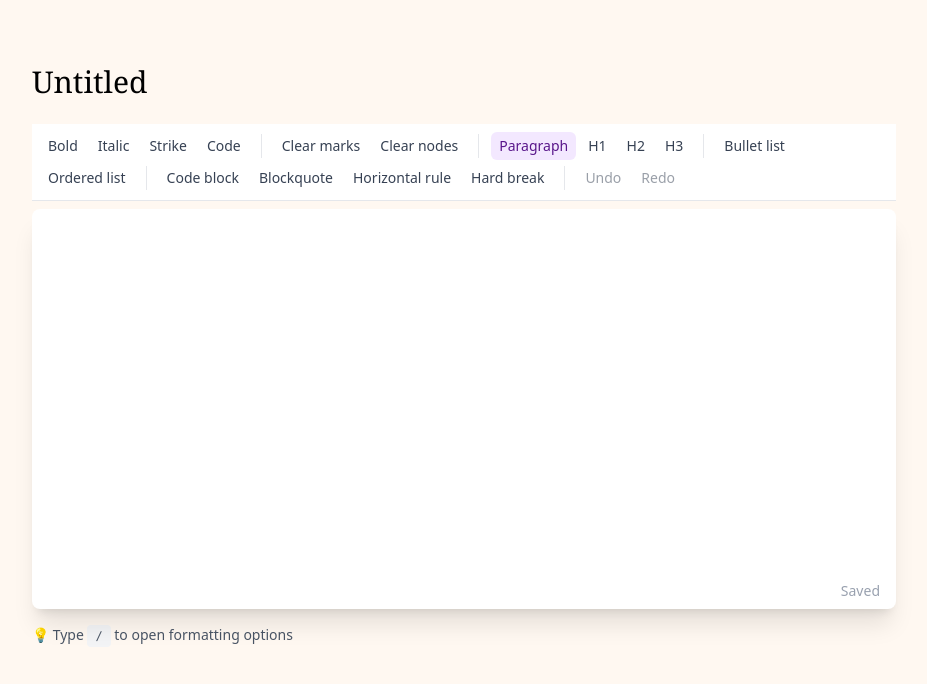
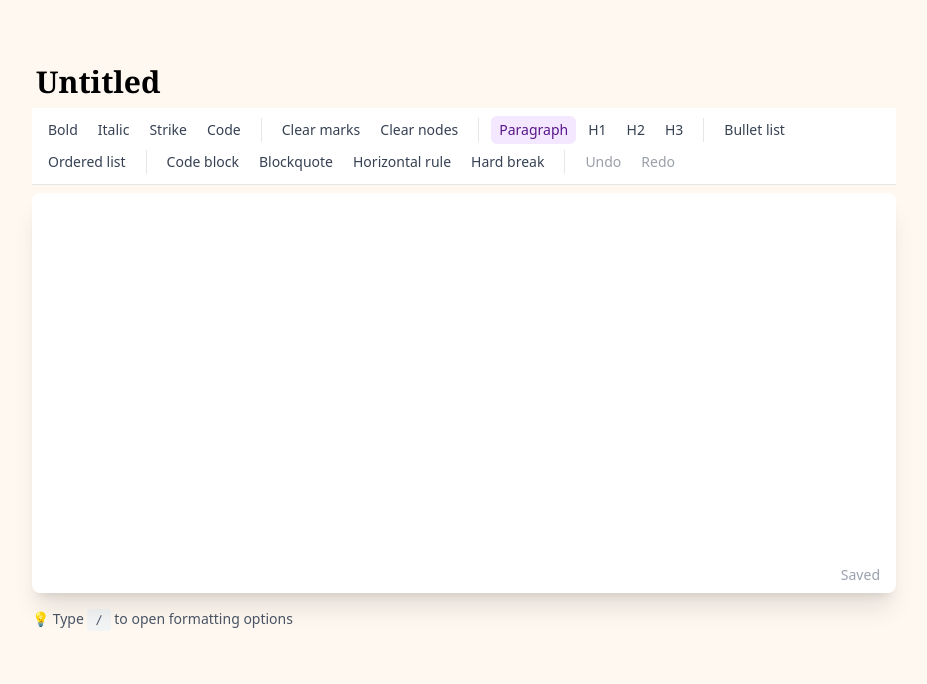
Before and after one commit to friskkle/memou, a Next.js app: page /journal in a window 1280 px wide. Shown: the top 684 px of the page, without its empty margins (176-1103 px from the left). Built offline with nearby package versions, Linux system fonts and the light colour scheme; no server answers; the database is empty.

Commit message:
fixed sizing and refactored title for renaming

```diff
--- a/src/app/globals.css
+++ b/src/app/globals.css
@@ -40,5 +40,11 @@
 
 html, body {
   @apply bg-cream;
-  min-height: 100%;
+  height: 100%;
+  margin: 0;
 }
+
+body {
+  display: flex;
+  flex-direction: column;
+}
--- a/src/app/journal/page.tsx
+++ b/src/app/journal/page.tsx
@@ -19,8 +19,7 @@ export default async function Journal(): Promise<React.ReactElement> {
 
   return (
     <div className="max-w-4xl mx-auto p-4 relative">
-      <h1 className="font-serif text-3xl mb-6">{title}</h1>
-      <TextEditor initialContent={content} updateEntry={saveEntry}/>
+      <TextEditor title={title} initialContent={content} updateEntry={saveEntry}/>
 
       {/* Helper text */}
       <div className='width-full flex justify-between'>
--- a/src/app/page.tsx
+++ b/src/app/page.tsx
@@ -3,7 +3,7 @@ import { PrimaryButton } from "../components/elements/PrimaryButton";
 
 export default function Home() {
   return (
-    <div className="font-sans bg-cream grid grid-rows-[20px_1fr_20px] items-center justify-items-center min-h-screen p-8 pb-20 gap-16 sm:p-20">
+    <div className="flex-1 font-sans grid grid-rows-[20px_1fr_20px] items-center justify-items-center p-8 pb-20 gap-16 sm:p-20">
       <main className="flex flex-col gap-[32px] row-start-2 items-center">
         <h1 className="font-serif text-5xl sm:text-6xl font-medium text-center">
           Welcome to <span className="italic">Memou</span>
--- a/src/components/editor/editor.tsx
+++ b/src/components/editor/editor.tsx
@@ -186,7 +186,7 @@ function MenuBar({ editor }: { editor: Editor }) {
   )
 }
 
-export const TextEditor = ({ initialContent, updateEntry }: { initialContent: string, updateEntry: (newContent: string) => Promise<void> }) => {
+export const TextEditor = ({ title, initialContent, updateEntry }: { title: string, initialContent: string, updateEntry: (newContent: string) => Promise<void> }) => {
   const saveTimeout = useRef<NodeJS.Timeout | null>(null)
 
   const [showSlashMenu, setShowSlashMenu] = useState<boolean>(false)
@@ -249,15 +249,6 @@ export const TextEditor = ({ initialContent, updateEntry }: { initialContent: st
         updateEntry(html)
         setSaved('Saved')
       }, 3000)
-    },
-    onBlur: ({ editor }) => {
-      // On blur, save content and clear any timeout saves
-      if (saveTimeout.current) {
-        clearTimeout(saveTimeout.current)
-      }
-      const html = editor.getHTML()
-      updateEntry(html)
-      setSaved('Saved')
     }
   })
 
@@ -292,7 +283,10 @@ export const TextEditor = ({ initialContent, updateEntry }: { initialContent: st
 
   return (
     <div>
-      <div className="mb-2 bg-gray-500">
+      <span className="font-serif font-bold text-3xl bg-blend-multiply hover:bg-gray-200 focus:border-2 border-[#9A654B] border-solid p-1 rounded transition-all duration-200">
+        {title}
+      </span>
+      <div className="mt-2 mb-2 bg-gray-500">
         {editor && <MenuBar editor={editor} />}
       </div>
       <div
```
